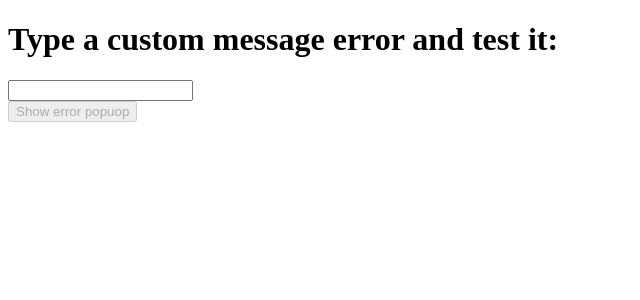
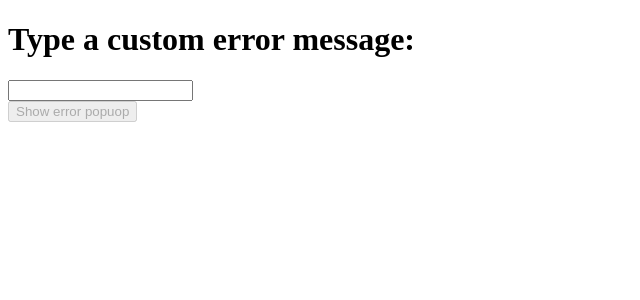
Before and after one commit to federicodays/react-test-app-1, a React app: page / in a window 1280 px wide. Shown: the top 300 px of the page, without its empty margins (0-640 px from the left). Built offline with nearby package versions, Linux system fonts and the light colour scheme.

Commit message:
CQ - Component refactor, change some variables names

```diff
--- a/src/components/ErrorMessageInput.jsx
+++ b/src/components/ErrorMessageInput.jsx
@@ -1,28 +1,16 @@
 import React from "react";
-import ReactDOM from 'react-dom';
 
-class ErrorMessageInput extends React.Component {
-  constructor(props){
-    super(props);
-  }
+const ErrorMessageInput = props => {
 
-  handleChange(e) {
-    this.props.onErrorTextChange(e.target.value);
-  }
+  // if popup is shown, input will be disabled.
+  const inputDisabled = props.showPopup;
 
-  render() {
-
-    // if popup is shown, the input will be disabled
-    const inputIsDisable = this.props.showPopupStatus;
-
-    return(
-      <div>
-        <h1>Type a custom message error and test it:</h1>
-        <input disabled={inputIsDisable} type="text" onChange={(e) => this.handleChange(e)} />
-      </div>
-    );
-  }
-
+  return(
+    <div>
+      <h1>Type a custom error message:</h1>
+      <input type="text" onChange={(e) => props.updateErrorMessage(e.target.value)} disabled={inputDisabled} />
+    </div>
+  );
 };
 
 export default ErrorMessageInput;
--- a/src/components/ErrorPopup.jsx
+++ b/src/components/ErrorPopup.jsx
@@ -5,7 +5,7 @@ const ErrorPopup = (props) => {
     <div className="error-popup">
       <div className="error-popup__error-message">{props.errorMessage}</div>
       <div className="error-popup__footer">
-        <a href="http://www.federicogiorni.com" onClick={(e) => {e.preventDefault(); (props.onClosePopup())}}>Close(x)</a>
+        <a href="http://www.federicogiorni.com" onClick={(e) => {e.preventDefault(); (props.closePopup())}}>Close (x)</a>
       </div>
     </div>
   );
--- a/src/components/Root.jsx
+++ b/src/components/Root.jsx
@@ -7,46 +7,47 @@ class Root extends React.Component {
 
   constructor() {
     super();
-    this.updateErrorText = this.updateErrorText.bind(this);
+    this.updateErrorMessage = this.updateErrorMessage.bind(this);
     this.openPopup = this.openPopup.bind(this);
     this.closePopup = this.closePopup.bind(this);
-    this.state = {errorText: '', errorPopupIsActive: false};
+
+    this.state = {errorMessage: '', popupIsDisplayed: false};
   }
 
-  updateErrorText(text) {
-    this.setState({errorText: text});
+  updateErrorMessage(message) {
+    this.setState({errorMessage: message});
+  }
+
+  errorMessageIsPresent(message){
+    return message ? true : false;
   }
 
   openPopup() {
-   this.setState({errorPopupIsActive: true});
+    this.setState({popupIsDisplayed: true});
   }
 
   closePopup() {
-    this.setState({errorPopupIsActive: false});
-  }
-
-  errorTextIsPresent(msg){
-    return msg ? true : false;
+    this.setState({popupIsDisplayed: false});
   }
 
   render() {
-    const errorText = this.state.errorText;
-    const showPopup = this.state.errorPopupIsActive;
+    const errorMessage = this.state.errorMessage;
+    const showPopup = this.state.popupIsDisplayed;
+
     let popup;
 
     if (showPopup === true) {
-      popup = <ErrorPopup onClosePopup={this.closePopup} errorMessage={errorText} />;
+      popup = <ErrorPopup closePopup={this.closePopup} errorMessage={errorMessage} />;
     }
 
     return(
       <div>
-        <ErrorMessageInput onErrorTextChange={this.updateErrorText} showPopupStatus={showPopup} />
-        <button onClick={this.openPopup} disabled={!this.errorTextIsPresent(errorText)}>Show error popuop </button>
+        <ErrorMessageInput updateErrorMessage={this.updateErrorMessage} showPopup={showPopup} />
+        <button onClick={this.openPopup} disabled={!this.errorMessageIsPresent(errorMessage)}>Show error popuop</button>
         <div>{popup}</div>
       </div>
     );
   }
-
 }
 
 export default Root;
--- a/src/index.jsx
+++ b/src/index.jsx
@@ -1,9 +1,6 @@
 // react modules
 import React from 'react';
 import ReactDOM from 'react-dom';
-
-// libs
-import * as R from 'rambda';
 
 // root component
 import Root from "./components/Root";
@@ -15,5 +12,4 @@ function importAllFromDir (r) {
 // styles
 importAllFromDir(require.context('./styles/', true, /\.scss$/));
 
-
 ReactDOM.render(<Root />, document.getElementById('root'));
```
Also changed, not shown: 1 other file (tests, documents, lock files or other folders).
